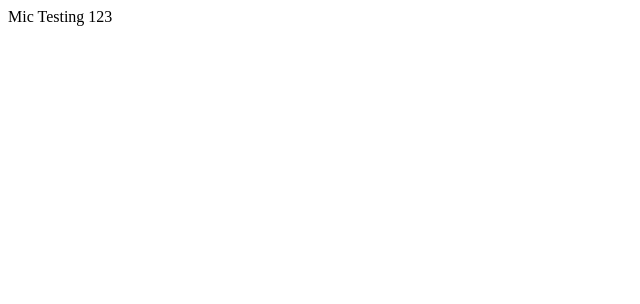
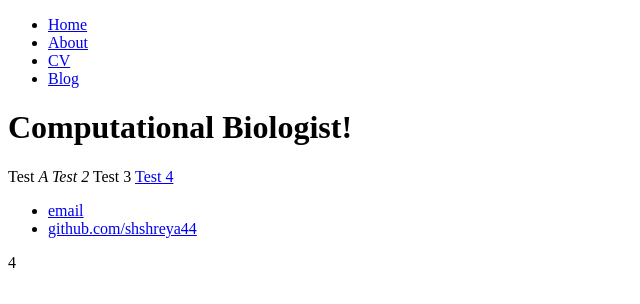
Before and after one commit to shshreya44/shshreya44.github.io, a plain HTML site: page index.html in a window 1280 px wide. Shown: the whole page, without its empty margins (0-640 px from the left). Drawn offline with Linux system fonts and the light colour scheme.

Commit message:
Initial commit

```diff
--- a/index.html
+++ b/index.html
@@ -1 +1,29 @@
-Mic Testing 123
+<!DOCTYPE html>
+<html>
+	<head>
+		<title>Shreya Swaminathan Harita</title>
+	</head>
+	<body>
+		<nav>
+    		<ul>
+        		<li><a href="/">Home</a></li>
+	        	<li><a href="/about">About</a></li>
+        		<li><a href="/cv">CV</a></li>
+        		<li><a href="/blog">Blog</a></li>
+    		</ul>
+		</nav>
+		<div class="container">
+    		<div class="blurb">
+        		<h1>Computational Biologist!</h1>
+				<p>Test <em>A Test 2</em> Test 3 <a href="/about">Test 4</a></p>
+    		</div><!-- /.blurb -->
+		</div><!-- /.container -->
+		<footer>
+    		<ul>
+        		<li><a href="mailto:shreyavswaminathan@gmail.com">email</a></li>
+        		<li><a href="https://github.com/shshreya44">github.com/shshreya44</a></li>
+			</ul>
+		</footer>
+	</body>
+</html>
+4
```
